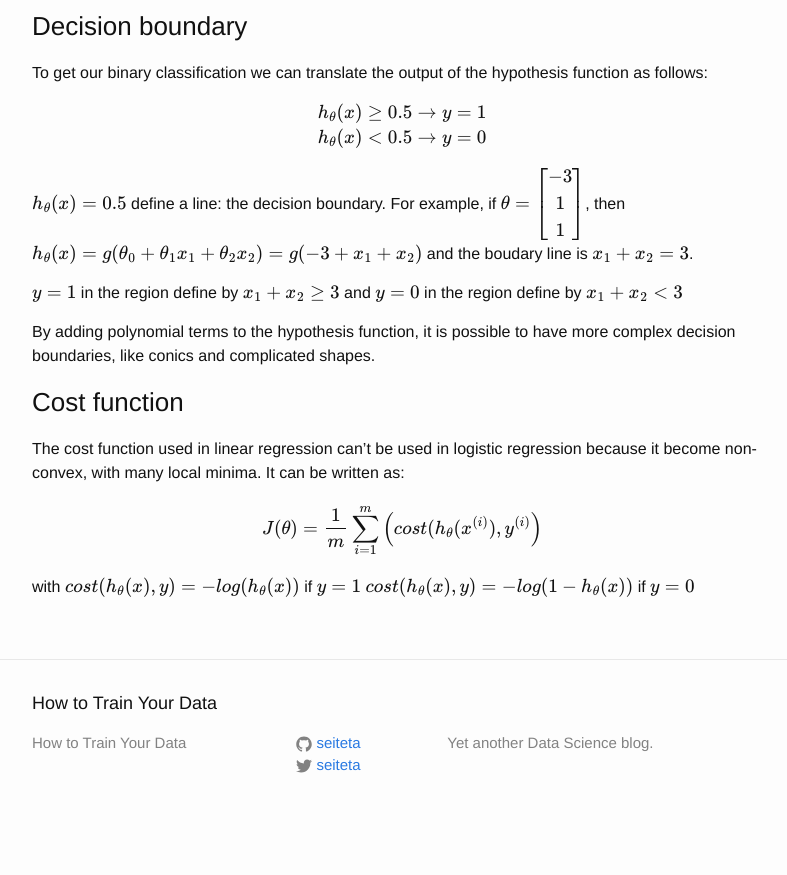
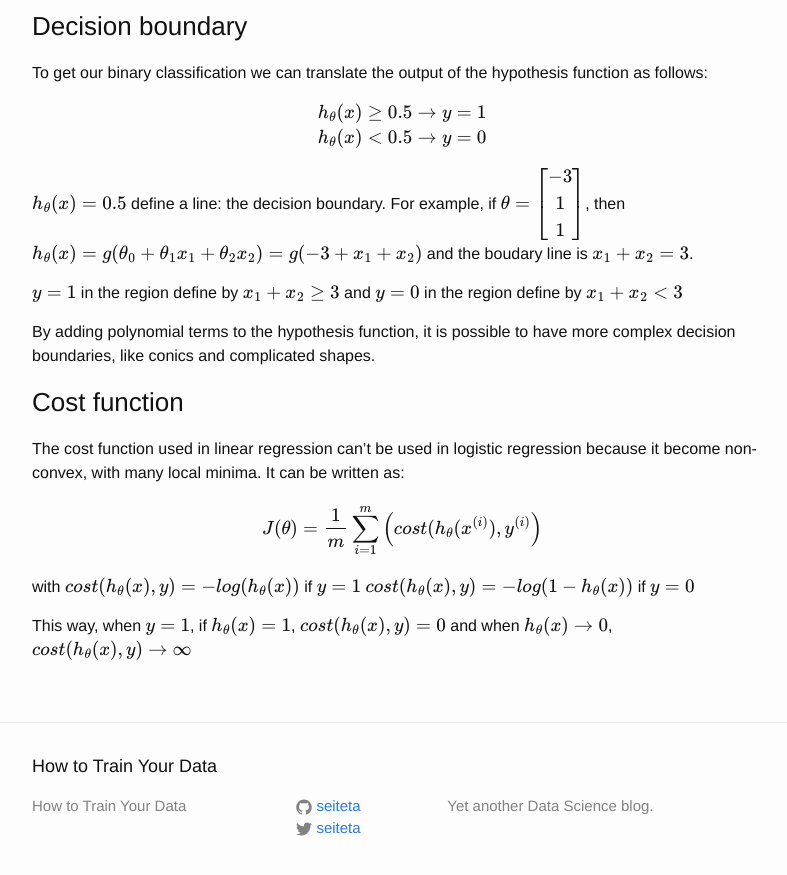
Before and after one commit to seiteta/seiteta.github.io_old, a Jekyll site: the page built from _posts/2014-12-04-machine-learning-notes.md, in a window 1280 px wide and 900 px high, scrolled down 5003 px. Shown: the top 875 px of the window, without its empty margins (238-1025 px from the left). Built offline with Jekyll 4.4.1, drawn with Linux system fonts in a browser that asks for light colours; formulas are drawn with MathJax 3; before the commit the page ends 5840 px from its top, so only the background shows below that.

Commit message:
Update 2014-12-04-machine-learning-notes.md

```diff
--- a/_posts/2014-12-04-machine-learning-notes.md
+++ b/_posts/2014-12-04-machine-learning-notes.md
@@ -191,3 +191,5 @@ $$J(\theta) =  \dfrac{1}{m} \sum_{i=1}^{m} \left ( cost(h_\theta (x^{(i)}), y^{(
 with
 $$cost(h_\theta(x),y)=−log(h_\theta(x))$$ if $$y = 1$$
 $$cost(h_\theta(x),y)=−log(1−h_\theta(x))$$ if $$y = 0$$
+
+This way, when $$y = 1$$, if $$ h_\theta(x) = 1$$, $$cost(h_\theta(x),y) = 0$$ and when $$ h_\theta(x) \rightarrow 0$$, $$ cost(h_\theta(x),y) \rightarrow \infty$$
```
